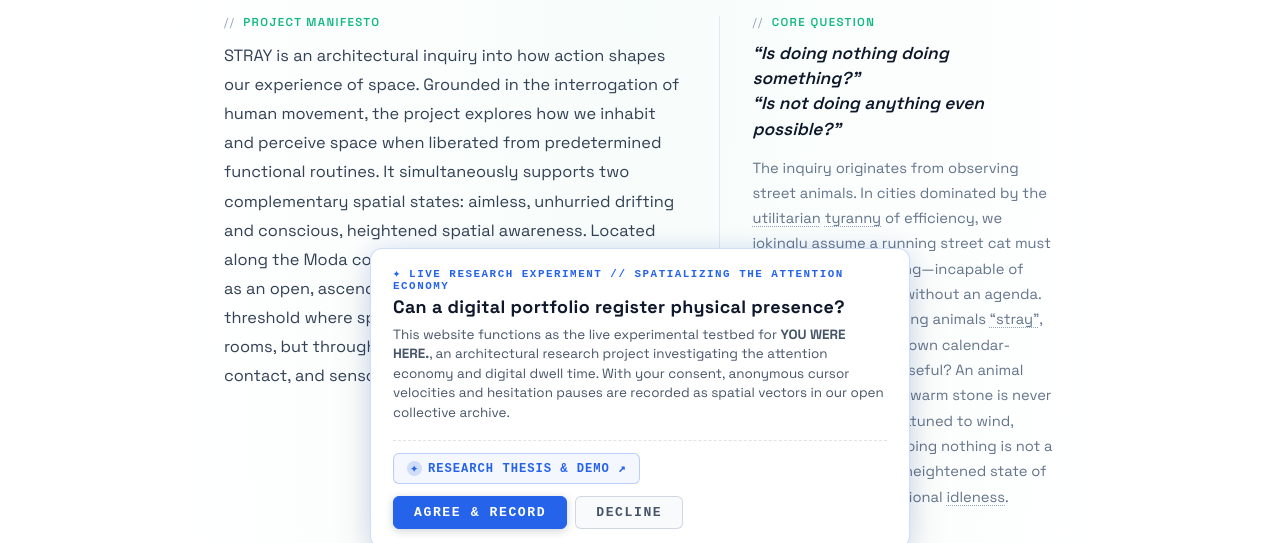
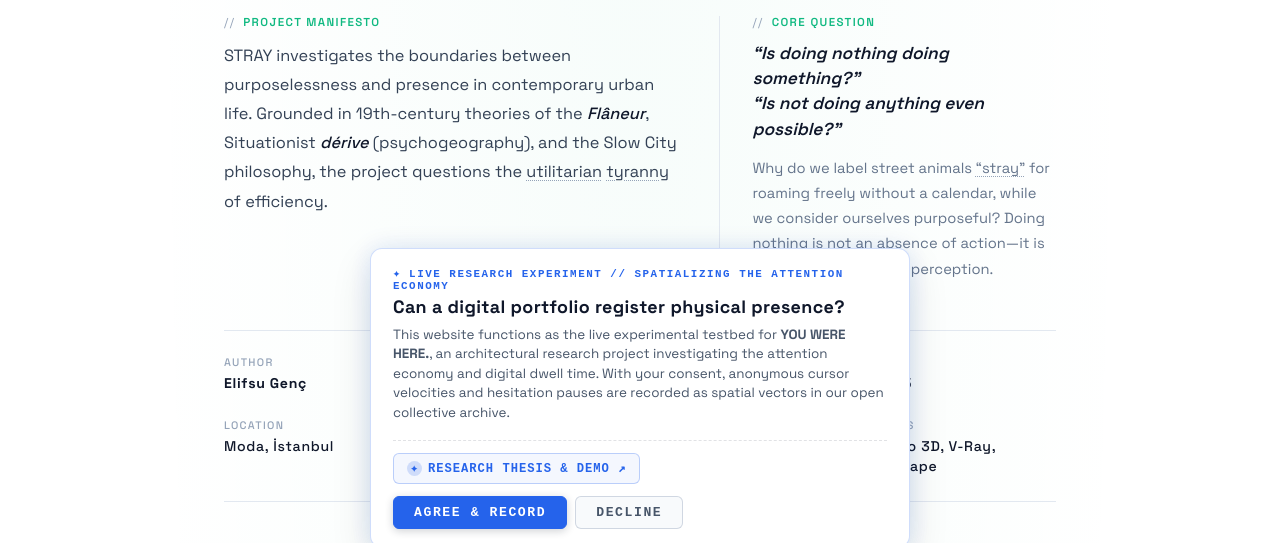
Before and after one commit to elifsugenc/elifsugenc.github.io, a plain HTML site: page projects/stray/index.html in a window 1280 px wide. Shown: the part 228-771 px from the top of the page. Drawn offline with Linux system fonts and the light colour scheme.

Commit message:
revert(stray): restore original concise manifesto and core question narrative with english tooltips

```diff
--- a/projects/stray/index.html
+++ b/projects/stray/index.html
@@ -80,7 +80,7 @@
                             <div class="narrative-col">
                                 <span class="editorial-col-label">Project Manifesto</span>
                                 <p class="editorial-col-text">
-                                    STRAY is an architectural inquiry into how action shapes our experience of space. Grounded in the interrogation of human movement, the project explores how we inhabit and perceive space when liberated from predetermined functional routines. It simultaneously supports two complementary spatial states: aimless, unhurried drifting and conscious, heightened spatial awareness. Located along the Moda coastline, the architecture materializes as an open, ascending continuous ramp&mdash;a fluid threshold where space is experienced not through rigid rooms, but through the bodily rhythm of walking, tactile contact, and sensory pause.
+                                    STRAY investigates the boundaries between purposelessness and presence in contemporary urban life. Grounded in 19th-century theories of the <em>Flâneur</em>, Situationist <em>dérive</em> (psychogeography), and the Slow City philosophy, the project questions the <span class="vocab-term">utilitarian<span class="vocab-tip"><span class="vocab-ipa">/ˌjuː.tɪ.lɪˈteə.ri.ən/</span> <span class="vocab-def">designed for utility over contemplation</span></span></span> <span class="vocab-term">tyranny<span class="vocab-tip"><span class="vocab-ipa">/ˈtɪr.ə.ni/</span> <span class="vocab-def">oppressive, relentless dominance</span></span></span> of efficiency.
                                 </p>
                             </div>
                             <div class="narrative-col inquiry-col">
@@ -90,7 +90,7 @@
                                     &ldquo;Is not doing anything even possible?&rdquo;
                                 </blockquote>
                                 <p class="editorial-col-text sub-inquiry">
-                                    The inquiry originates from observing street animals. In cities dominated by the <span class="vocab-term">utilitarian<span class="vocab-tip"><span class="vocab-ipa">/ˌjuː.tɪ.lɪˈteə.ri.ən/</span> <span class="vocab-def">designed for utility over contemplation</span></span></span> <span class="vocab-term">tyranny<span class="vocab-tip"><span class="vocab-ipa">/ˈtɪr.ə.ni/</span> <span class="vocab-def">oppressive, relentless dominance</span></span></span> of efficiency, we jokingly assume a running street cat must have an urgent meeting&mdash;incapable of imagining movement without an agenda. Why do we label roaming animals <span class="vocab-term">&ldquo;stray&rdquo;<span class="vocab-tip"><span class="vocab-ipa">/streɪ/</span> <span class="vocab-def">wandering freely from a fixed path</span></span></span>, while considering our own calendar-bound routines purposeful? An animal resting motionless on warm stone is never absent; it is acutely attuned to wind, sound, and shadow. Doing nothing is not a lack of action&mdash;it is a heightened state of perception and intentional <span class="vocab-term tip-right">idleness<span class="vocab-tip"><span class="vocab-ipa">/ˈaɪ.dəl.nəs/</span> <span class="vocab-def">state of stillness without purposeful work</span></span></span>.
+                                    Why do we label street animals <span class="vocab-term">&ldquo;stray&rdquo;<span class="vocab-tip"><span class="vocab-ipa">/streɪ/</span> <span class="vocab-def">wandering freely from a fixed path</span></span></span> for roaming freely without a calendar, while we consider ourselves purposeful? Doing nothing is not an absence of action&mdash;it is a heightened state of perception.
                                 </p>
                             </div>
                         </div>
```
